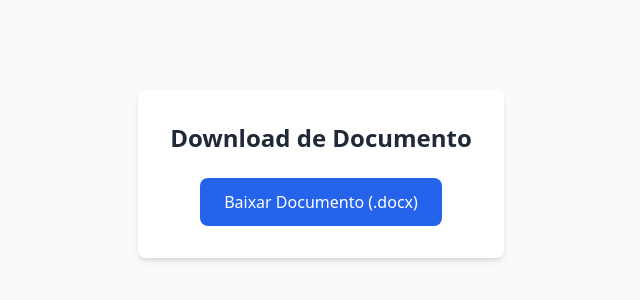
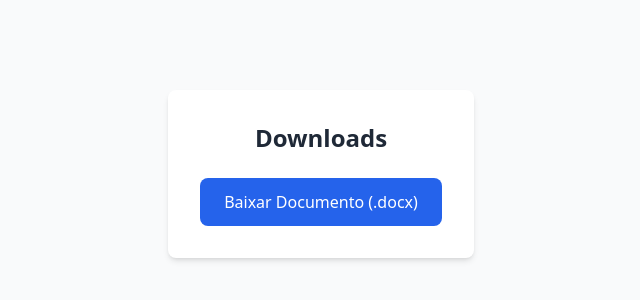
Before and after one commit to muzayx/brenda-fatep, a plain HTML site: page index.html in a window 1280 px wide. Shown: the part 226-526 px from the top of the page, without its empty margins (319-959 px from the left). Drawn offline with nearby package versions, Linux system fonts and the light colour scheme.

Commit message:
Update index.html

```diff
--- a/index.html
+++ b/index.html
@@ -8,7 +8,7 @@
 </head>
 <body class="min-h-screen flex items-center justify-center bg-gray-50">
     <div class="text-center p-8 bg-white rounded-lg shadow-md">
-        <h1 class="text-2xl font-bold mb-6 text-gray-800">Download de Documento</h1>
+        <h1 class="text-2xl font-bold mb-6 text-gray-800">Downloads</h1>
         <a
             href="documento.docx"
             download="documento.docx"
```
